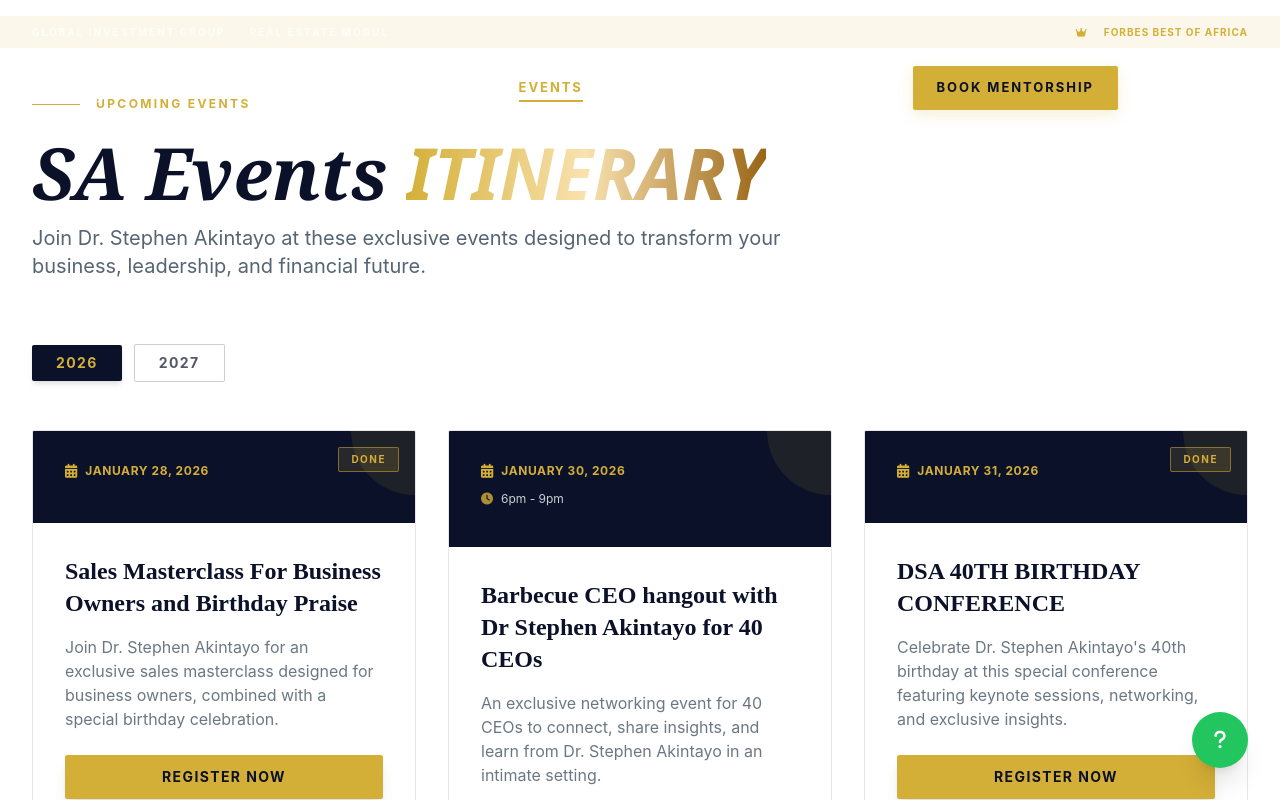
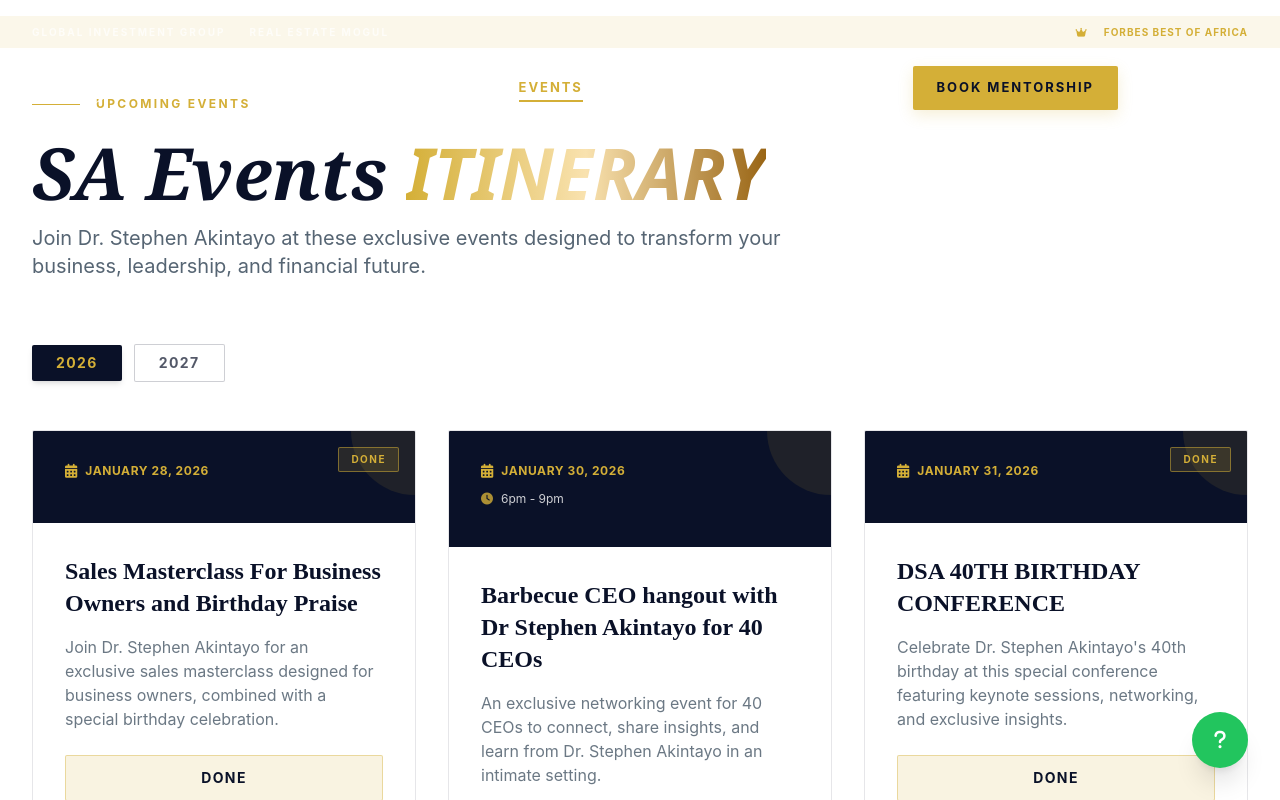
Before and after one commit to gtextsoft/DSA, a Next.js app: page /events in a window 1280 px wide. Shown: the top 800 px of the page. Built offline with nearby package versions, Linux system fonts and the light colour scheme.

Commit message:
Yodate the Done event card

```diff
--- a/src/app/events/page.tsx
+++ b/src/app/events/page.tsx
@@ -87,6 +87,14 @@ function EventCard({
             className="w-full border border-red-400/30 bg-red-500/10 text-red-800/90 font-bold py-3 px-6 rounded-sm text-sm uppercase tracking-widest text-center cursor-not-allowed"
           >
             Cancelled
+          </button>
+        ) : event.done ? (
+          <button
+            type="button"
+            disabled
+            className="w-full border border-luxury-gold/40 bg-luxury-gold/15 text-deep-navy font-bold py-3 px-6 rounded-sm text-sm uppercase tracking-widest text-center cursor-not-allowed"
+          >
+            Done
           </button>
         ) : event.link ? (
           <a
```
